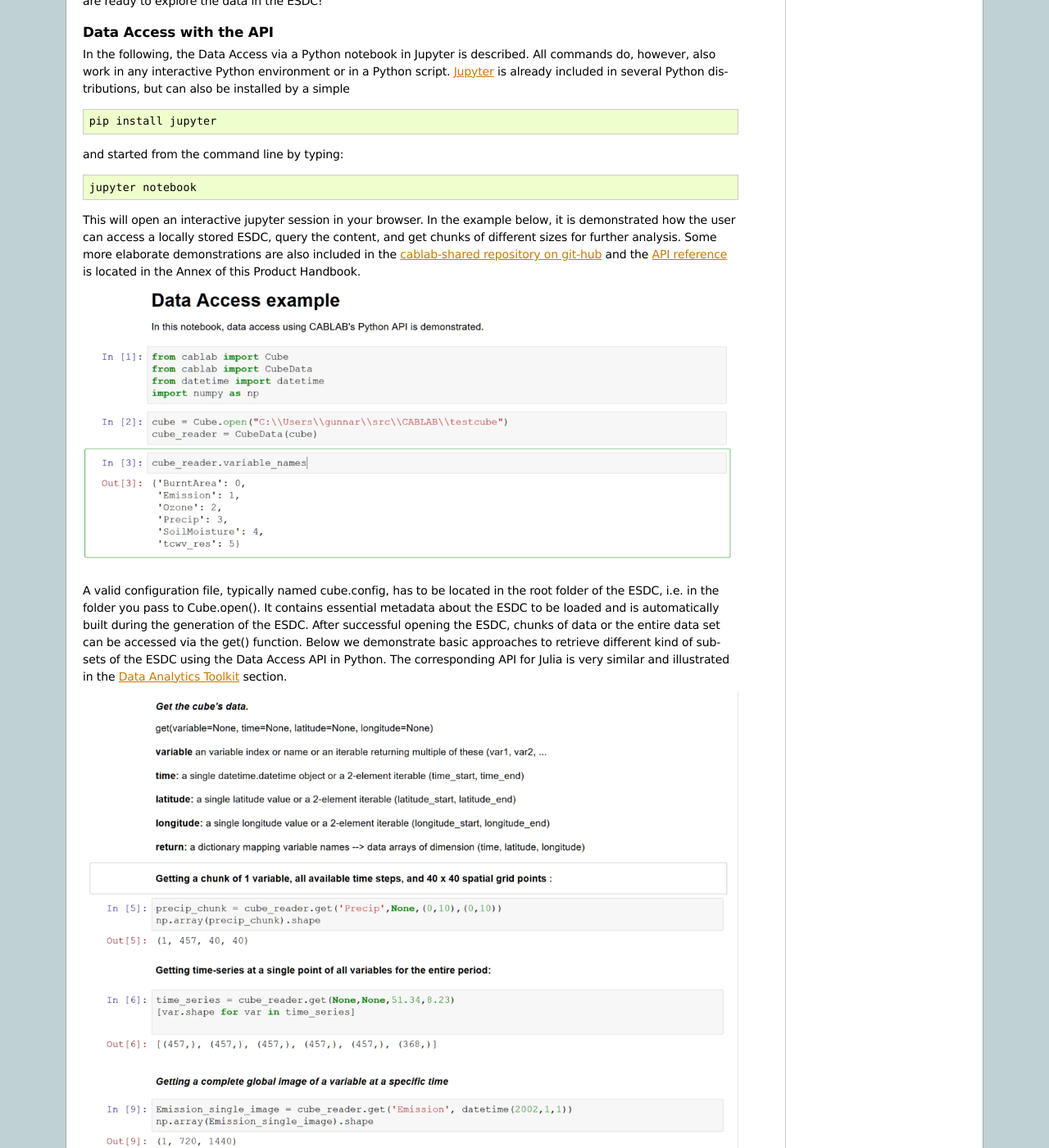
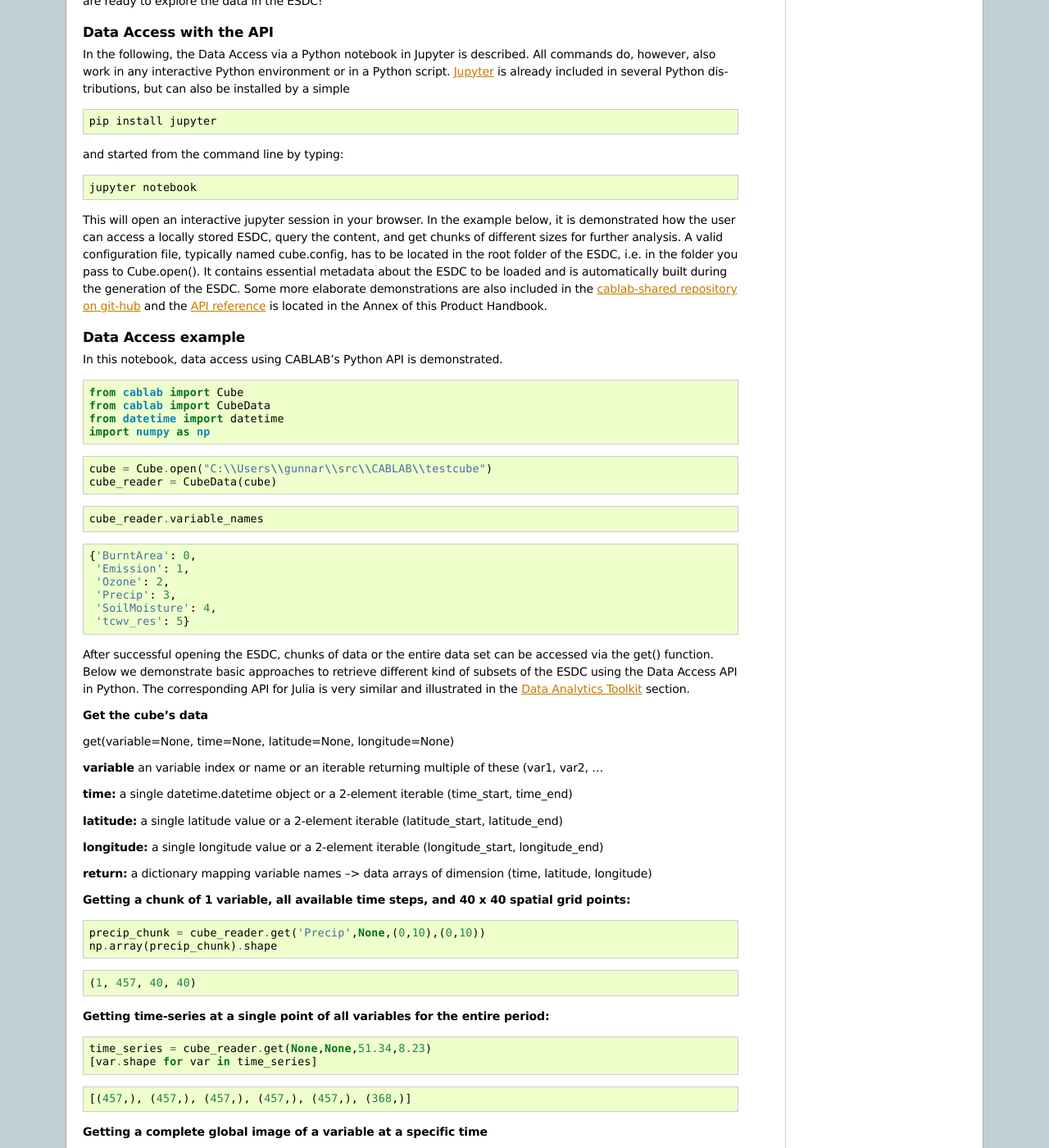
Before and after one commit to esa-esdl/esdl-core, a Sphinx documentation site: the page built from doc/cube_usage.rst, in a window 1280 px wide and 1400 px high, scrolled down 5243 px. Shown: the whole window at 82% size. Built offline with Sphinx 7.4.7, drawn with Linux system fonts in a browser that asks for light colours; some of the changed text lies outside the part shown.

Commit message:
changed representation of example code from figures to rst.

```diff
--- a/doc/cube_usage.rst
+++ b/doc/cube_usage.rst
@@ -296,30 +296,126 @@ and started from the command line by typing:
 
 This will open an interactive jupyter session in your browser. In the example below, it
 is demonstrated how the user can access a locally stored ESDC, query the content, and get chunks of different sizes for further
-analysis. Some more elaborate demonstrations are also included in the
+analysis. A valid configuration file, typically named cube.config, has to be located in the root folder of the ESDC, i.e. in the folder
+you pass to Cube.open(). It contains essential metadata about the ESDC to be loaded and is automatically built during the generation of the ESDC. Some more elaborate demonstrations are also included in the
 `cablab-shared repository on git-hub <https://github.com/CAB-LAB/cablab-shared/tree/master/notebooks>`_ and the `API reference <api_reference.html>`_
 is located in the Annex of this Product Handbook.
 
+Data Access example
+-------------------
 
-.. image:: pix/CABLAB_DataAcc_1.png
-    :width: 100%
-    :align: center
-    :alt: Data Access API example
+In this notebook, data access using CABLAB's Python API is demonstrated.
 
-A valid configuration file, typically named cube.config, has to be located in the root folder of the ESDC, i.e. in the folder
-you pass to Cube.open(). It contains essential metadata about the ESDC to be loaded and is automatically built during the generation of the ESDC.
+.. code:: python
+
+    from cablab import Cube
+    from cablab import CubeData
+    from datetime import datetime
+    import numpy as np
+
+.. code:: python
+
+    cube = Cube.open("C:\\Users\\gunnar\\src\\CABLAB\\testcube")
+    cube_reader = CubeData(cube)
+
+.. code:: python
+
+    cube_reader.variable_names
+
+
+
+
+.. parsed-literal::
+
+    {'BurntArea': 0,
+     'Emission': 1,
+     'Ozone': 2,
+     'Precip': 3,
+     'SoilMoisture': 4,
+     'tcwv_res': 5}
+
+
 After successful opening the ESDC, chunks of data or the entire data set can be accessed via the get() function. Below we demonstrate basic approaches
 to retrieve different kind of subsets of the ESDC using the Data Access API in Python. The corresponding API for Julia is
 very similar and illustrated in the `Data Analytics Toolkit <cube_usage.html#data-analytics-toolkit>`_ section.
 
-.. image:: pix/CABLAB_DataAcc_2.png
-    :width: 100%
-    :align: center
-    :alt: Data Access API example
+**Get the cube's data**
+
+
+get(variable=None, time=None, latitude=None, longitude=None)
+
+**variable** an variable index or name or an iterable returning multiple
+of these (var1, var2, ...
+
+**time:** a single datetime.datetime object or a 2-element iterable
+(time\_start, time\_end)
+
+**latitude:** a single latitude value or a 2-element iterable
+(latitude\_start, latitude\_end)
+
+**longitude:** a single longitude value or a 2-element iterable
+(longitude\_start, longitude\_end)
+
+**return:** a dictionary mapping variable names --> data arrays of
+dimension (time, latitude, longitude)
+
+**Getting a chunk of 1 variable, all available time steps, and 40 x 40 spatial grid points:**
+
+.. code:: python
+
+    precip_chunk = cube_reader.get('Precip',None,(0,10),(0,10))
+    np.array(precip_chunk).shape
+
+
+
+
+.. parsed-literal::
+
+    (1, 457, 40, 40)
+
+
+
+**Getting time-series at a single point of all variables for the entire period:**
+
+.. code:: python
+
+    time_series = cube_reader.get(None,None,51.34,8.23)
+    [var.shape for var in time_series]
+
+
+
+
+.. parsed-literal::
+
+    [(457,), (457,), (457,), (457,), (457,), (368,)]
+
+
+
+**Getting a complete global image of a variable at a specific time**
+
+
+.. code:: python
+
+    Emission_single_image = cube_reader.get('Emission', datetime(2002,1,1))
+    np.array(Emission_single_image).shape
+
+
+
+
+.. parsed-literal::
+
+    (1, 720, 1440)
+
+
+
+.. code:: python
+
+    cube.close()
+
+
 
 Note that the available memory limits the maximum size of the data chunk that can be simultaneously loaded, e.g. a simple cube_reader.get()
 will load the entire ESDC into memory and thus likely fail on most personal computers.
-
 
 Data Analytics Toolkit
 ----------------------
@@ -332,7 +428,7 @@ Use Cases and Examples
 .. Responsible: MPI
 
 .. todo:: Responsible MPI!
-    *Remark: code snippets and specific example of how-to*
+   *Remark: code snippets and specific example of how-to*
 
 Constraints and Limitations
 ---------------------------
```
